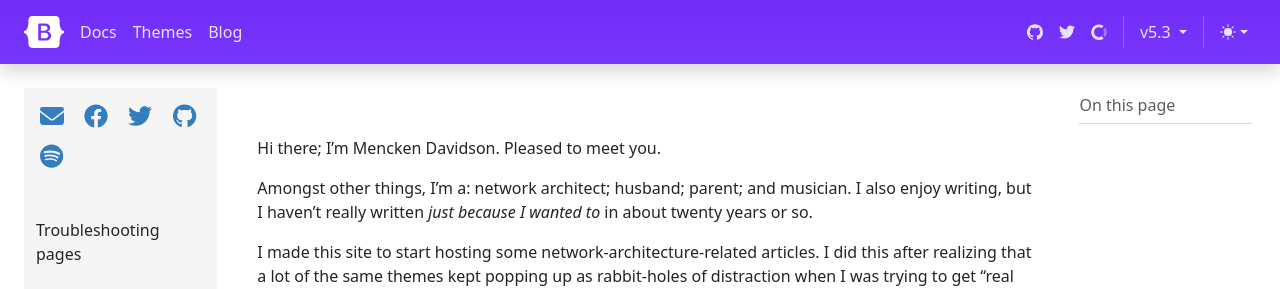
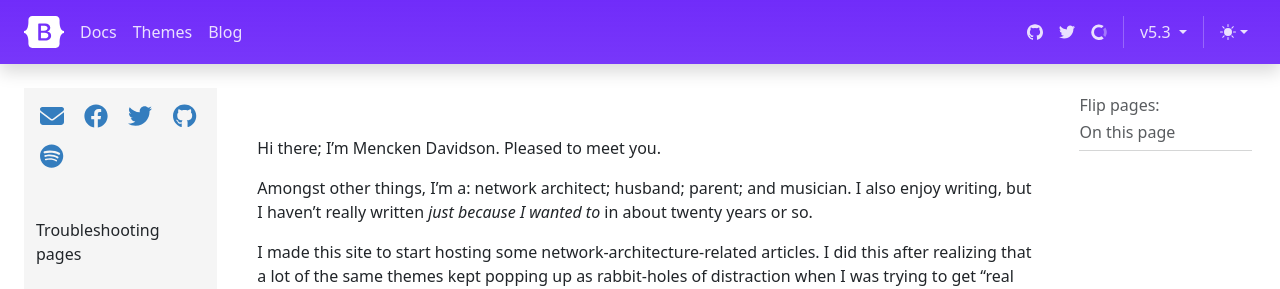
Before and after one commit to menckend/alpha, a Jekyll site: the page built from index.md, in a window 1280 px wide. Shown: the top 289 px of the page. Built offline with Jekyll 4.4.1, drawn with Linux system fonts in a browser that asks for light colours; nearby versions of some CDN libraries; library files that are not in the unit come from our copies.

Commit message:
Update new-page-toc.html

```diff
--- a/_includes/new-page-toc.html
+++ b/_includes/new-page-toc.html
@@ -3,6 +3,10 @@
           On this page
           <svg class="bi d-md-none ms-2" aria-hidden="true"><use xlink:href="#chevron-expand"></use></svg>
         </button>
+
+        <strong class="d-none d-md-block h6 my-2 ms-3">Flip pages:</strong> {% include in-page-nav-buttons.html %}
+
+
         <strong class="d-none d-md-block h6 my-2 ms-3">On this page</strong>
         <hr class="d-none d-md-block my-2 ms-3">
         {% include toc.html html=content sanitize=true class="inline_toc" id="my_toc" h_min=2 h_max=3 %}
```
